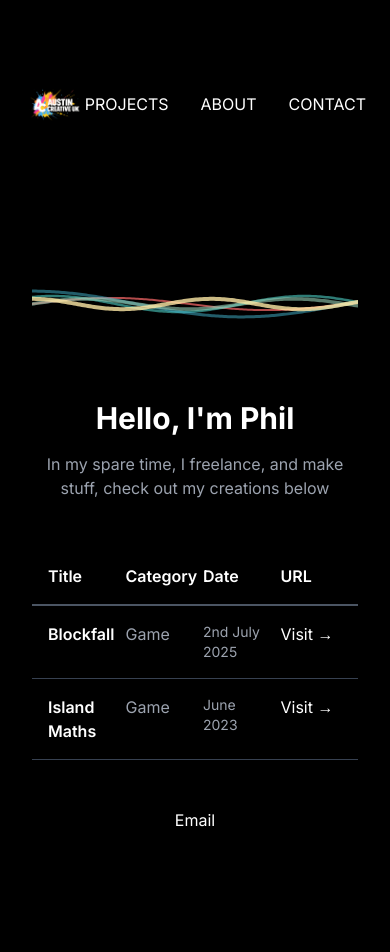
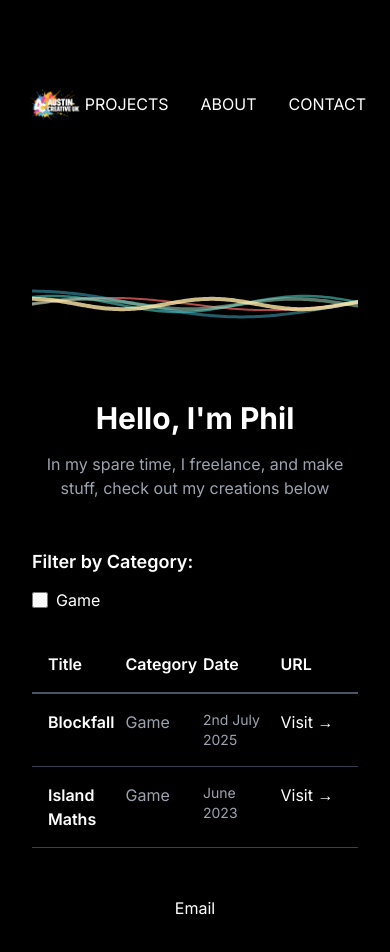
Before and after one commit to NitsuaFox/austincreative-website, a Next.js app: page / in a window 390 px wide. Before the commit the page ends 864 px from the top, so only its background shows below. Built offline with nearby package versions, Linux system fonts and the light colour scheme.

Commit message:
Add interactive project filters - filter by category with checkboxes

```diff
--- a/src/app/page.tsx
+++ b/src/app/page.tsx
@@ -1,5 +1,6 @@
 import Image from 'next/image'
 import WaveAnimation from '../components/WaveAnimation'
+import ProjectList from '../components/ProjectList'
 
 export default function Home() {
   return (
@@ -45,95 +46,7 @@ export default function Home() {
       </div>
 
       {/* Projects */}
-      <div id="projects" className="mb-12">
-        {/* Headers - Desktop */}
-        <div className="hidden md:grid grid-cols-5 gap-4 p-4 border-b-2 border-gray-600 font-semibold text-white">
-          <div>Title</div>
-          <div>Category</div>
-          <div>Description</div>
-          <div>Date Added</div>
-          <div>URL</div>
-        </div>
-
-        {/* Headers - Mobile */}
-        <div className="md:hidden grid grid-cols-4 gap-4 p-4 border-b-2 border-gray-600 font-semibold text-white">
-          <div>Title</div>
-          <div>Category</div>
-          <div>Date</div>
-          <div>URL</div>
-        </div>
-
-        {/* Project List */}
-        <div className="space-y-0">
-          {/* Desktop Layout */}
-          <div className="hidden md:grid grid-cols-5 gap-4 p-4 border-b border-gray-700">
-            <div className="font-semibold text-white">Blockfall</div>
-            <div className="text-gray-400">Game</div>
-            <div className="text-gray-400">Puzzle game</div>
-            <div className="text-gray-400">2nd July 2025</div>
-            <div>
-              <a
-                href="https://blockfall.austincreative.uk"
-                target="_blank"
-                rel="noopener noreferrer"
-                className="text-white hover:text-gray-400 transition-colors"
-              >
-                Visit →
-              </a>
-            </div>
-          </div>
-
-          <div className="hidden md:grid grid-cols-5 gap-4 p-4 border-b border-gray-700">
-            <div className="font-semibold text-white">Island Maths</div>
-            <div className="text-gray-400">Game</div>
-            <div className="text-gray-400">Educational math game</div>
-            <div className="text-gray-400">June 2023</div>
-            <div>
-              <a
-                href="https://philipaustin.itch.io/island-maths"
-                target="_blank"
-                rel="noopener noreferrer"
-                className="text-white hover:text-gray-400 transition-colors"
-              >
-                Visit →
-              </a>
-            </div>
-          </div>
-
-          {/* Mobile Layout */}
-          <div className="md:hidden grid grid-cols-4 gap-4 p-4 border-b border-gray-700">
-            <div className="font-semibold text-white">Blockfall</div>
-            <div className="text-gray-400">Game</div>
-            <div className="text-gray-400 text-sm">2nd July 2025</div>
-            <div>
-              <a
-                href="https://blockfall.austincreative.uk"
-                target="_blank"
-                rel="noopener noreferrer"
-                className="text-white hover:text-gray-400 transition-colors"
-              >
-                Visit →
-              </a>
-            </div>
-          </div>
-
-          <div className="md:hidden grid grid-cols-4 gap-4 p-4 border-b border-gray-700">
-            <div className="font-semibold text-white">Island Maths</div>
-            <div className="text-gray-400">Game</div>
-            <div className="text-gray-400 text-sm">June 2023</div>
-            <div>
-              <a
-                href="https://philipaustin.itch.io/island-maths"
-                target="_blank"
-                rel="noopener noreferrer"
-                className="text-white hover:text-gray-400 transition-colors"
-              >
-                Visit →
-              </a>
-            </div>
-          </div>
-        </div>
-      </div>
+      <ProjectList />
 
         {/* Links */}
         <div id="contact" className="text-center">
--- /dev/null
+++ b/src/components/ProjectList.tsx
@@ -0,0 +1,143 @@
+'use client'
+
+import { useState } from 'react'
+
+interface Project {
+  title: string
+  category: string
+  description: string
+  date: string
+  url: string
+}
+
+const projects: Project[] = [
+  {
+    title: "Blockfall",
+    category: "Game",
+    description: "Puzzle game",
+    date: "2nd July 2025",
+    url: "https://blockfall.austincreative.uk"
+  },
+  {
+    title: "Island Maths",
+    category: "Game",
+    description: "Educational math game",
+    date: "June 2023",
+    url: "https://philipaustin.itch.io/island-maths"
+  }
+]
+
+export default function ProjectList() {
+  const [selectedCategories, setSelectedCategories] = useState<string[]>([])
+
+  // Get unique categories
+  const categories = Array.from(new Set(projects.map(project => project.category)))
+
+  // Filter projects based on selected categories
+  const filteredProjects = selectedCategories.length === 0
+    ? projects
+    : projects.filter(project => selectedCategories.includes(project.category))
+
+  const toggleCategory = (category: string) => {
+    setSelectedCategories(prev =>
+      prev.includes(category)
+        ? prev.filter(cat => cat !== category)
+        : [...prev, category]
+    )
+  }
+
+  return (
+    <div id="projects" className="mb-12">
+      {/* Category Filters */}
+      <div className="mb-6">
+        <h3 className="text-lg font-semibold text-white mb-3">Filter by Category:</h3>
+        <div className="flex flex-wrap gap-3">
+          {categories.map(category => (
+            <label key={category} className="flex items-center space-x-2 cursor-pointer">
+              <input
+                type="checkbox"
+                checked={selectedCategories.includes(category)}
+                onChange={() => toggleCategory(category)}
+                className="w-4 h-4 text-white bg-gray-700 border-gray-600 rounded focus:ring-white focus:ring-2"
+              />
+              <span className="text-white">{category}</span>
+            </label>
+          ))}
+          {selectedCategories.length > 0 && (
+            <button
+              onClick={() => setSelectedCategories([])}
+              className="text-gray-400 hover:text-white transition-colors text-sm underline"
+            >
+              Clear all
+            </button>
+          )}
+        </div>
+      </div>
+
+      {/* Headers - Desktop */}
+      <div className="hidden md:grid grid-cols-5 gap-4 p-4 border-b-2 border-gray-600 font-semibold text-white">
+        <div>Title</div>
+        <div>Category</div>
+        <div>Description</div>
+        <div>Date Added</div>
+        <div>URL</div>
+      </div>
+
+      {/* Headers - Mobile */}
+      <div className="md:hidden grid grid-cols-4 gap-4 p-4 border-b-2 border-gray-600 font-semibold text-white">
+        <div>Title</div>
+        <div>Category</div>
+        <div>Date</div>
+        <div>URL</div>
+      </div>
+
+      {/* Project List */}
+      <div className="space-y-0">
+        {filteredProjects.length === 0 ? (
+          <div className="p-8 text-center text-gray-400">
+            No projects match the selected filters.
+          </div>
+        ) : (
+          filteredProjects.map((project, index) => (
+            <div key={index}>
+              {/* Desktop Layout */}
+              <div className="hidden md:grid grid-cols-5 gap-4 p-4 border-b border-gray-700">
+                <div className="font-semibold text-white">{project.title}</div>
+                <div className="text-gray-400">{project.category}</div>
+                <div className="text-gray-400">{project.description}</div>
+                <div className="text-gray-400">{project.date}</div>
+                <div>
+                  <a
+                    href={project.url}
+                    target="_blank"
+                    rel="noopener noreferrer"
+                    className="text-white hover:text-gray-400 transition-colors"
+                  >
+                    Visit →
+                  </a>
+                </div>
+              </div>
+
+              {/* Mobile Layout */}
+              <div className="md:hidden grid grid-cols-4 gap-4 p-4 border-b border-gray-700">
+                <div className="font-semibold text-white">{project.title}</div>
+                <div className="text-gray-400">{project.category}</div>
+                <div className="text-gray-400 text-sm">{project.date}</div>
+                <div>
+                  <a
+                    href={project.url}
+                    target="_blank"
+                    rel="noopener noreferrer"
+                    className="text-white hover:text-gray-400 transition-colors"
+                  >
+                    Visit →
+                  </a>
+                </div>
+              </div>
+            </div>
+          ))
+        )}
+      </div>
+    </div>
+  )
+}
```
